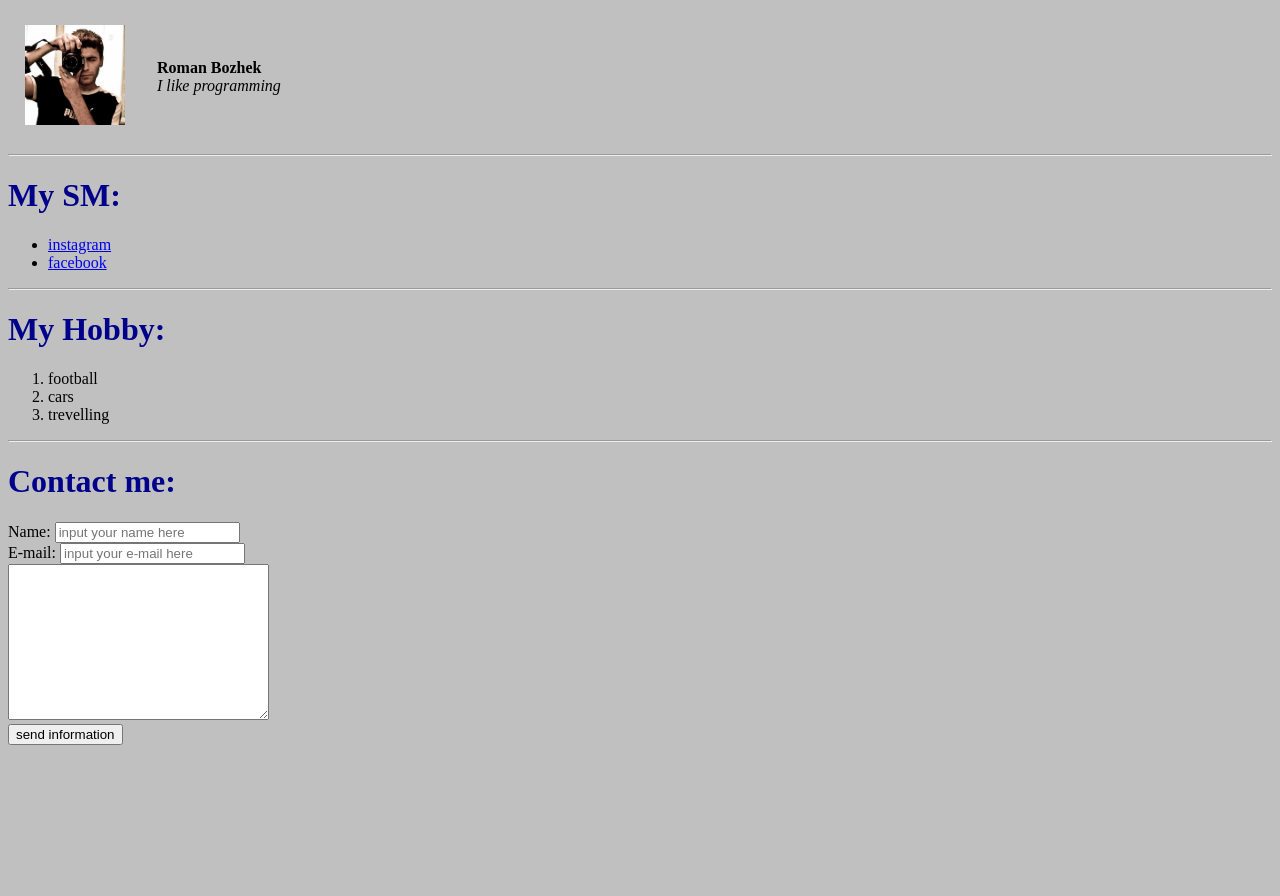
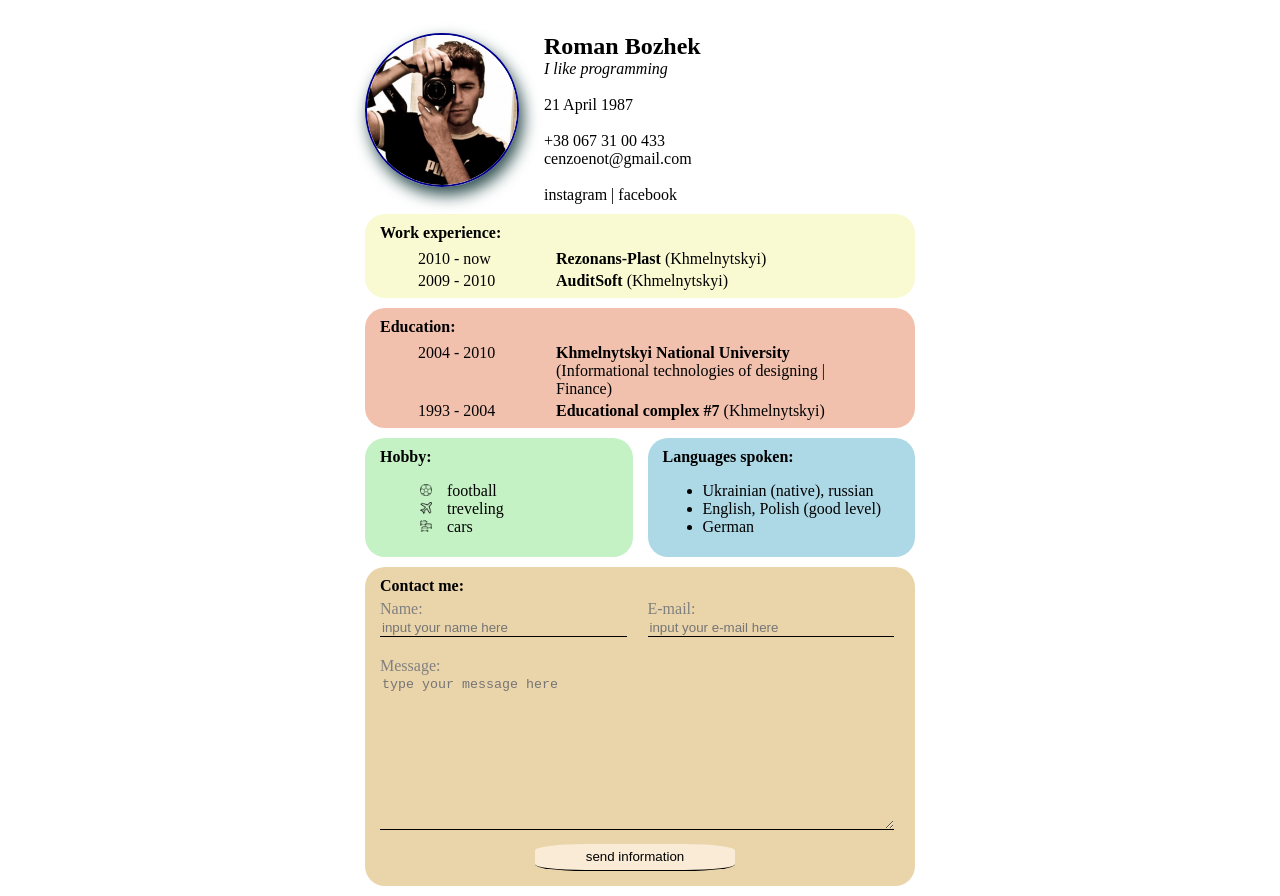
Before and after one commit to RomanBozhek/JS, a plain HTML site: page resume.html in a window 1280 px wide. Before the commit the page ends 800 px from the top, so only its background shows below. Drawn offline with Linux system fonts and the light colour scheme.

Commit message:
resume css final

```diff
--- a/resume.html
+++ b/resume.html
@@ -4,49 +4,82 @@
     <meta charset="UTF-8">
     <meta http-equiv="X-UA-Compatible" content="IE=edge">
     <meta name="viewport" content="width=device-width, initial-scale=1.0">
-    <title>Document</title>
+    <title>Roman Bozhek CV</title>
     <link rel="stylesheet" href="styles.css">
 </head>
 <body>
-    <table cellpadding="15">
-        <tr>
-            <td>
-                <img src="avatar.jpeg" alt="Roman Bozhek" width="100">
-            </td>
-            <td>
-                <strong>Roman Bozhek</strong><br>
-                <em>I like programming</em>
-            </td>
-        </tr>
-    </table>
-    <hr>
+    <div class="container">
+        <div class="info">
+                <div class="info-pic">
+                    <img src="avatar.jpeg" class="avatar" alt="Roman Bozhek">
+                </div>
+                <div class="info-social">
+                    <h2>Roman Bozhek</h2>
+                    <em>I like programming</em><br><br>
+                    21 April 1987 <br><br>
+                    <a href="tel:+380673100433">+38 067 31 00 433</a><br>
+                    <a href="mailto:cenzoenot@gmail.com">cenzoenot@gmail.com</a><br><br>
+                    <a href="https://instagram.com/cenzoenot" target="_blank">instagram</a> |
+                    <a href="https://facebook.com/">facebook</a>
+                </div>
+        </div>
 
-    <h1>My SM:</h1>
-    <ul>
-        <li><a href="https://instagram.com/cenzoenot">instagram</a></li>
-        <li><a href="https://facebook.com/">facebook</a></li>
-    </ul>
-    <hr>
+        <div class="card bg-yellow work">
+            <h4>Work experience:</h4>
+            <table>
+                <tr><td width="100">2010 - now</td><td><strong> Rezonans-Plast </strong>(Khmelnytskyi)</td></tr>
+                <tr><td width="100">2009 - 2010</td><td><strong> AuditSoft </strong>(Khmelnytskyi)</td></tr>
+            </table>
+        </div>
 
-    <h1>My Hobby:</h1>
-    <ol>
-        <li>football</li>
-        <li>cars</li>
-        <li>trevelling</li>
-    </ol>
-    <hr>
+        <div class="card bg-rose education">
+            <h4>Education:</h4>
+            <table>
+                <tr><td width="100">2004 - 2010</td><td><strong> Khmelnytskyi National University </strong>(Informational technologies of designing | Finance)</td></tr>
+                <tr><td width="100">1993 - 2004</td><td><strong> Educational complex #7 </strong>(Khmelnytskyi)</td></tr>
+            </table>
+        </div>
 
-    <h1>Contact me:</h1>
-    <form>
-        <label for="name">Name: </label>
-        <input type="text" id="name" placeholder="input your name here">
-        <br>
-        <label for="email">E-mail: </label>
-        <input type="email" id="email" placeholder="input your e-mail here">
-        <br>
-        <textarea name="msg" id="msg" cols="30" rows="10"></textarea>
-        <br>
-        <input type="submit" value="send information">
-    </form>
+        <div class="interests">
+            <div class="card bg-green hobby">
+                <h4>Hobby:</h4>
+                <ul type="none">
+                    <li><img src="icons/football.png">football</li>
+                    <li><img src="icons/plane.png">treveling</li>
+                    <li><img src="icons/cars.png">cars</li>
+                </ul>
+            </div>
+            <div class="card bg-blue languages">
+                <h4>Languages spoken:</h4>
+                <ul>
+                    <li>Ukrainian (native), russian</li>
+                    <li>English, Polish (good level)</li>
+                    <li>German</li>
+                </ul>
+            </div>
+        </div>
+
+        <div class="card bg-orange contact">
+            <h4>Contact me:</h4>
+            <form>
+                <div class="contact-info">
+                    <div class="contact-group">
+                        <label for="name">Name: </label>
+                        <input type="text" name="name" id="name" placeholder="input your name here">
+                    </div>
+                    <div class="contact-group">
+                        <label for="email">E-mail: </label>
+                        <input type="email" name="email" id="email" placeholder="input your e-mail here">
+                    </div>
+                </div>
+                <div class="contact-msg">
+                    <label for="msg">Message: </label>
+                    <textarea name="msg" id="msg" cols="30" rows="10" placeholder="type your message here"></textarea>
+                    <input type="submit" value="send information">
+                </div>
+            </form>
+        </div>
+
+    </div>
 </body>
 </html>
--- a/styles.css
+++ b/styles.css
@@ -1,9 +1,151 @@
-body {
-    background: silver;
+a:visited, a {
+    color: black;
+    text-decoration: none;
 }
-h1 {
+
+a:hover {
     color: darkblue;
+    font-weight: bolder;
 }
-a:visited {
-    color: blue;
+
+a:active {
+    color: grey;
 }
+
+.info .avatar {
+    border: 2px solid darkblue;
+    width: 150px;
+    border-radius: 50%;
+    box-shadow: 4px 8px 16px darkslategrey;
+    margin-right: 25px;
+}
+
+.info h2 {
+    margin-top: 0px;
+    margin-bottom: 0px;
+}
+
+.container {
+    max-width: 550px;
+    margin: auto;
+    padding-top: 25px;
+}
+
+.info{
+    display: flex;
+    margin-bottom: 10px;
+}
+
+.card {
+    border-radius: 20px;
+    padding: 5px 0 5px 15px;
+    margin-bottom: 10px;
+}
+
+.card h4 {
+    margin: 5px 0px;
+}
+
+.card ol {
+    margin-top: 0px;
+    padding-top: 0px;
+}
+
+.bg-yellow {
+    background-color: lightgoldenrodyellow;
+}
+
+.bg-green {
+    background-color: rgb(196, 242, 196);
+}
+
+.bg-rose {
+    background-color: rgb(242, 193, 174);
+}
+
+.bg-blue {
+    background-color: lightblue;
+}
+
+.bg-orange {
+    background-color: rgb(234, 212, 170);
+}
+
+.interests {
+    display: flex;
+}
+
+.hobby, .languages {
+    width: 50%;
+}
+
+.hobby {
+    margin-right: 15px;
+}
+
+.hobby img {
+    width: 0.75em;
+    margin-right: 15px;
+}
+
+.work table,
+.education table {
+    margin-left: 35px;
+}
+
+.work td,
+.education, td {
+    padding-right: 35px;
+    vertical-align: top;
+}
+
+.contact-info {
+    display: flex;
+    box-sizing: border-box;
+    margin-bottom: 20px;
+}
+
+.contact-group {
+    width: 50%;
+    margin-right: 25px;
+    box-sizing: border-box;
+}
+
+.contact-msg {
+    width: 100%;
+    padding-right: 25px;
+    box-sizing: border-box;
+}
+
+.contact label {
+    display: block;
+    color: grey;
+}
+
+.contact input,
+.contact textarea {
+    width: 100%;
+    border: none;
+    border-bottom: 1px black solid;
+    background: transparent;
+    outline: none;
+    color: black;
+}
+
+.contact-msg input:last-child {
+    display: block;
+    margin: auto;
+    margin-bottom: 10px;
+    margin-top: 10px;
+    width: 200px;
+    height: 2em;
+    border-radius: 25%;
+    background-color: antiquewhite;
+}
+
+@media (max-width: 500px) {
+    .info {
+        display: block;
+        text-align: center;
+    }
+}
```
Also changed, not shown: icons/cars.png (added), icons/football.png (added), icons/plane.png (added).
